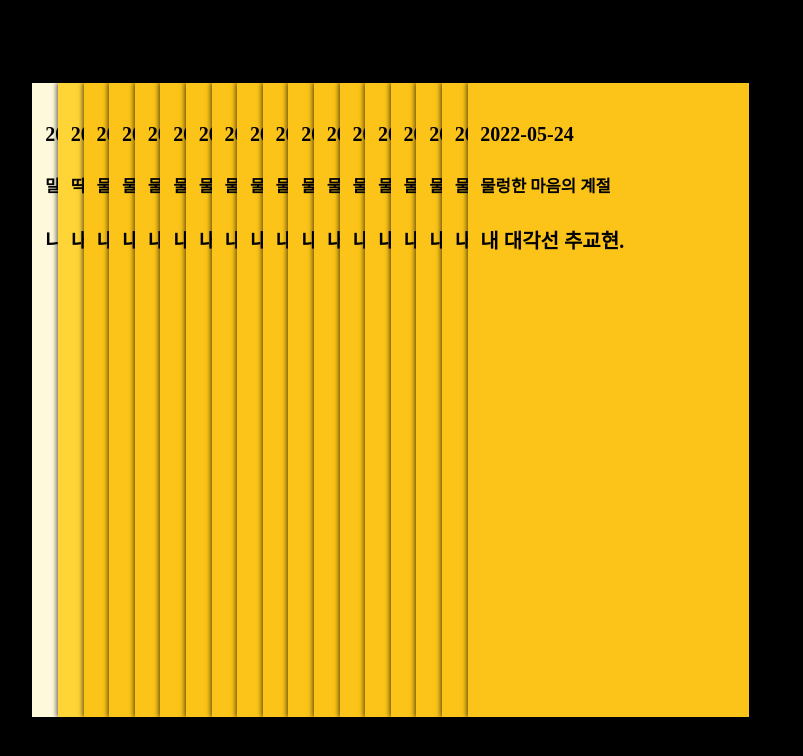
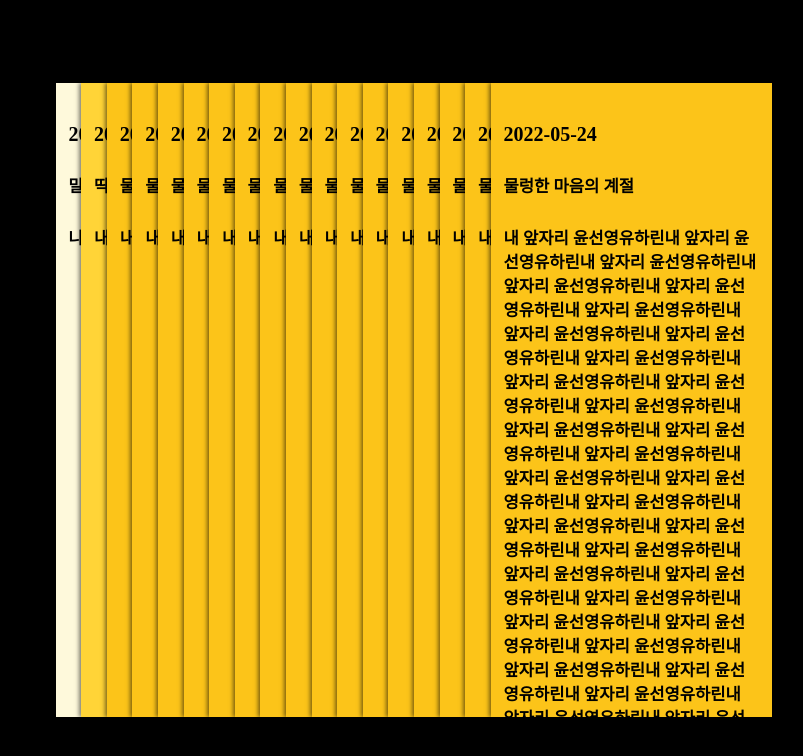
Before and after one commit to LikeLion-at-CAU-10th/Palette-React, a React (Create React App) app: page /folder/1 in a window 1280 px wide. Shown: the top 756 px of the page, without its empty margins (262-1065 px from the left). Built offline with nearby package versions, Linux system fonts and the light colour scheme.

Commit message:
color-add

```diff
--- a/src/component/PageList.js
+++ /dev/null
@@ -1,20 +0,0 @@
-import data from "../data/folderData";
-
-const PageList = ({ pageList }) => {
-  return (
-    <div className="PageList">
-      <h2>글목록</h2>
-      <div>
-        {pageList.map((i) => (
-          <div>
-            <div> {i.date}</div>
-            <div> {i.title}</div>
-            <div> {i.content}</div>
-          </div>
-        ))}
-      </div>
-    </div>
-  );
-};
-
-export default PageList;
--- a/src/data/folderData.js
+++ b/src/data/folderData.js
@@ -7,7 +7,7 @@ const data = {
       color: "#fef9db",
       date: "2022-05-23",
       title: "말랑한 마음의 계절",
-      content: "나는 조해윤.",
+      content: "나는 조해윤입니다",
     },
     {
       id: 14,
@@ -160,7 +160,8 @@ const data = {
       color: "#fcc419",
       date: "2022-05-24",
       title: "물렁한 마음의 계절",
-      content: "내 대각선 추교현.",
+      content:
+        "내 앞자리 윤선영유하린내 앞자리 윤선영유하린내 앞자리 윤선영유하린내 앞자리 윤선영유하린내 앞자리 윤선영유하린내 앞자리 윤선영유하린내 앞자리 윤선영유하린내 앞자리 윤선영유하린내 앞자리 윤선영유하린내 앞자리 윤선영유하린내 앞자리 윤선영유하린내 앞자리 윤선영유하린내 앞자리 윤선영유하린내 앞자리 윤선영유하린내 앞자리 윤선영유하린내 앞자리 윤선영유하린내 앞자리 윤선영유하린내 앞자리 윤선영유하린내 앞자리 윤선영유하린내 앞자리 윤선영유하린내 앞자리 윤선영유하린내 앞자리 윤선영유하린내 앞자리 윤선영유하린내 앞자리 윤선영유하린내 앞자리 윤선영유하린내 앞자리 윤선영유하린내 앞자리 윤선영유하린내 앞자리 윤선영유하린내 앞자리 윤선영유하린내 앞자리 윤선영유하린내 앞자리 윤선영유하린내 앞자리 윤선영유하린내 앞자리 윤선영유하린내 앞자리 윤선영유하린내 앞자리 윤선영유하린내 앞자리 윤선영유하린내 앞자리 윤선영유하린.",
     },
   ],
 };
--- a/src/pages/Folder.js
+++ b/src/pages/Folder.js
@@ -1,7 +1,6 @@
 import React, { useEffect, useState } from "react";
 import styled, { createGlobalStyle } from "styled-components";
 import data from "../data/folderData";
-import PageList from "../component/PageList";
 import { useNavigate } from "react-router-dom";
 import { useParams } from "react-router-dom";
 
@@ -22,22 +21,18 @@ const Folders = styled.div`
 `;
 
 const FolderIndexBar = styled.div`
-  position: absolute;
-  top: 8.1vh;
-  right: 18vw;
-  height: 6vh;
-  width: 22.2vh;
+  width: 3vw;
+  height: 18vh;
   background: ${(props) => props.bgColor};
-  border-radius: 1em 1em 0 0;
-  font-size: 3.5vh;
+  border-radius: 1em 0 0 1em;
+  font-size: 2vh;
   font-weight: 900;
-  transform: rotate(-90deg);
   text-align: center;
   font-family: "Poppins-Black";
+  padding: 4px;
 `;
 
 const FolderIndex = styled.div`
-  position: relative;
   height: 76vh;
   background: ${(props) => props.bgColor};
   width: 20vw;
@@ -58,12 +53,19 @@ const Pages = styled.div`
   &:hover {
     z-index: 9999;
   }
-  font-family: NotoSansKR;
+  font-family: "NotoSansKR";
 `;
 
+const PagesDom = styled.div`
+  display: flex;
+`;
+
+const FolderIndexDom = styled.div`
+  display: flex;
+  justify-content: center;
+`;
 const FolderPage = () => {
   const { color } = useParams();
-  // const folderList = ["red", "orange", "yellow", "green", "blue"];
   const navigate = useNavigate();
   const goToAnotherColor = (color) => {
     navigate(`/folder/${color}`);
@@ -81,6 +83,10 @@ const FolderPage = () => {
         return "#83e686";
       case "blue":
         return "hsl(227, 100%, 64%)";
+      case "pink":
+        return "#FEA8A7";
+      case "gray":
+        return "#ADB6BD";
       default:
         return "#FFFFF";
     }
@@ -94,28 +100,23 @@ const FolderPage = () => {
 
       <Folders>
         <Wrapper>
-          <FolderIndex bgColor={realBgColor}>
-            {data.postListData.map((data) => (
-              <FolderIndexBar bgColor={realBgColor}>
-                {data.category}
-              </FolderIndexBar>
+          <FolderIndexDom>
+            <FolderIndexBar bgColor={realBgColor}>{color}</FolderIndexBar>
+
+            <FolderIndex bgColor={realBgColor} />
+          </FolderIndexDom>
+
+          <PagesDom>
+            {data.postListData.map((data, i) => (
+              <Pages key={i} bgColor={data.color}>
+                <h4>{data.date}</h4>
+
+                <h5>{data.title}</h5>
+
+                <h5>{data.content}</h5>
+              </Pages>
             ))}
-          </FolderIndex>
-          {data.postListData.map((data) => (
-            <Pages key={data.i} bgColor={data.color}>
-              <text>
-                <p>
-                  <h4>{data.date}</h4>
-                </p>
-                <p>
-                  <h5>{data.title}</h5>
-                </p>
-                <p>
-                  <h4>{data.content}</h4>
-                </p>
-              </text>
-            </Pages>
-          ))}
+          </PagesDom>
         </Wrapper>
       </Folders>
     </div>
```
